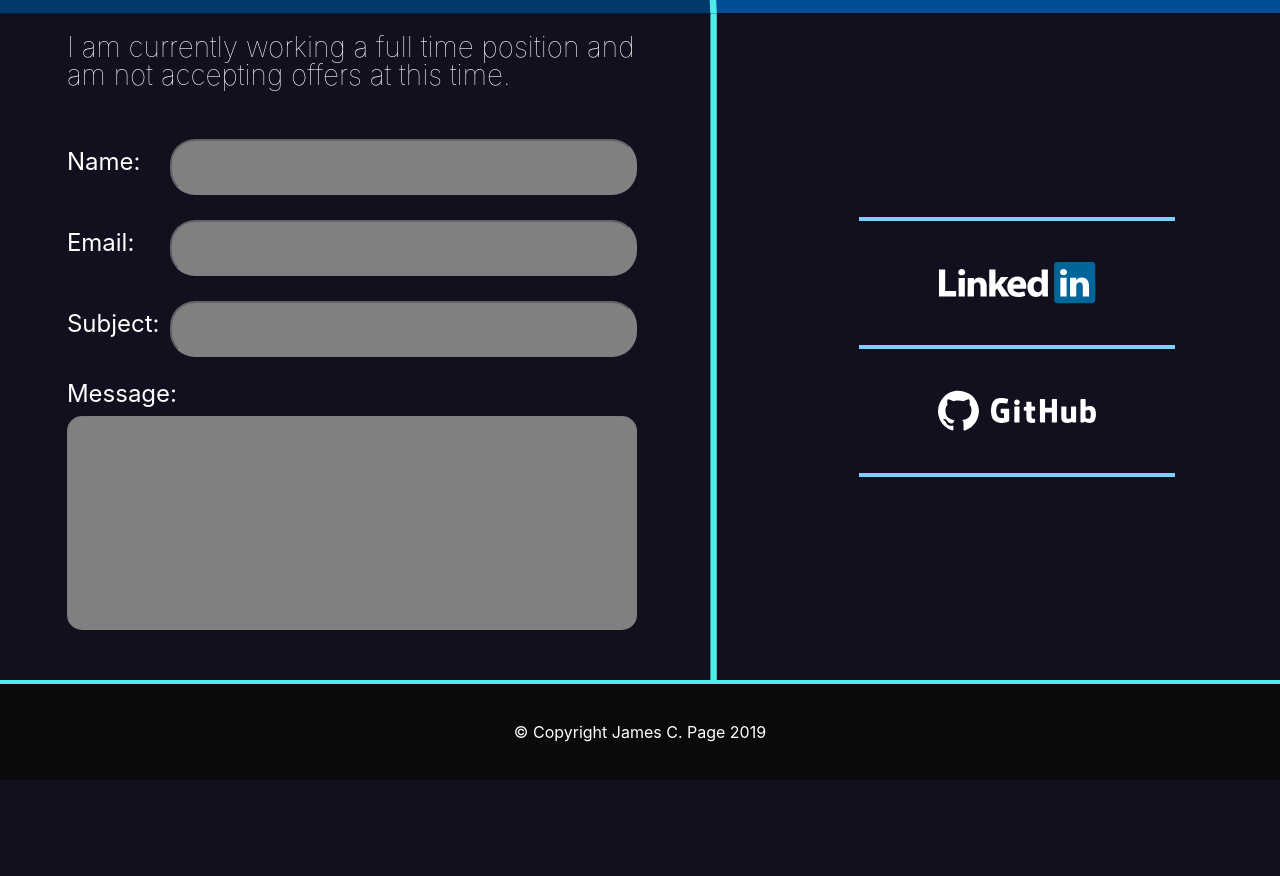
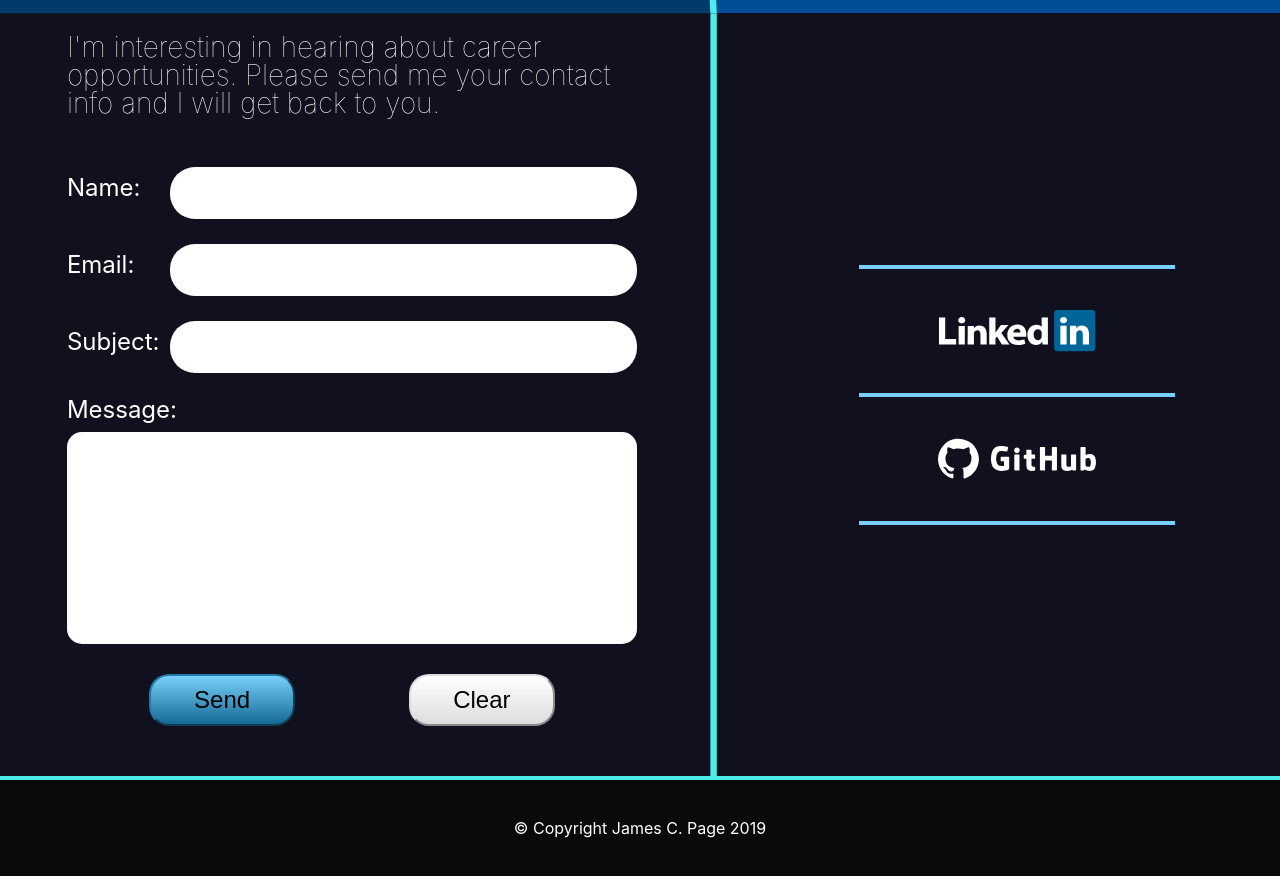
Before and after one commit to jamespagedev/james-page-portfolio-website, a React (Create React App) app: page / in a window 1280 px wide. Shown: the part 4460-5336 px from the top of the page. Before the commit the page ends 5240 px from the top, so only its background shows below. Built offline with nearby package versions, Linux system fonts and the light colour scheme; the HTML template or start-up script is replaced by a standard one.

Commit message:
update contact

```diff
--- a/src/components/ContactForm.js
+++ b/src/components/ContactForm.js
@@ -2,8 +2,7 @@ import React from 'react';
 import styled from 'styled-components';
 
 // globals
-// import { rWidths, Colors } from '../globals/CssMixins.js';
-import { rWidths } from '../globals/CssMixins.js';
+import { rWidths, Colors } from '../globals/CssMixins.js';
 
 //============================================ styles =============================================
 const DivContactContainer = styled.div`
@@ -138,8 +137,7 @@ const InputContact = styled.input`
   padding: 1.5rem;
   border-radius: 2.5rem;
   background-color: ${props => props.disabled === "disabled" ? 'gray' : 'white'};
-  border-bottom-color: ${props => props.disabled === "disabled" ? 'gray' : 'white'};
-  border-right-color: ${props => props.disabled === "disabled" ? 'gray' : 'white'};
+  border: none!important;
 
   @media (max-width: 3600px) {
     font-size: 5.6rem;
@@ -276,8 +274,7 @@ const Textarea = styled.textarea`
   resize: none;
   font-size: 6rem;
   background-color: ${props => props.disabled === "disabled" ? 'gray' : 'white'};
-  border-bottom-color: ${props => props.disabled === "disabled" ? 'gray' : 'white'};
-  border-right-color: ${props => props.disabled === "disabled" ? 'gray' : 'white'};
+  border: none;
 
   @media (max-width: 3600px) {
     font-size: 5.6rem;
@@ -355,173 +352,173 @@ const Textarea = styled.textarea`
   }
 `;
 
-// const DivButtons = styled.div`
-//   display: flex;
-//   justify-content: space-evenly;
-//   width: 100%;
-//   margin-bottom: 10rem;
+const DivButtons = styled.div`
+  display: flex;
+  justify-content: space-evenly;
+  width: 100%;
+  margin-bottom: 10rem;
 
-//   @media (max-width: 3500px) {
-//     margin-bottom: 7.5rem;
-//   }
+  @media (max-width: 3500px) {
+    margin-bottom: 7.5rem;
+  }
 
-//   @media (max-width: 2700px) {
-//     margin-bottom: 6rem;
-//   }
+  @media (max-width: 2700px) {
+    margin-bottom: 6rem;
+  }
 
-//   @media (max-width: 2600px) {
-//     margin-bottom: 5rem;
-//   }
+  @media (max-width: 2600px) {
+    margin-bottom: 5rem;
+  }
 
-//   @media (max-width: 2300px) {
-//     margin-bottom: 4rem;
-//   }
+  @media (max-width: 2300px) {
+    margin-bottom: 4rem;
+  }
 
-//   @media (max-width: 1800px) {
-//     margin-bottom: 3rem;
-//   }
-// `;
+  @media (max-width: 1800px) {
+    margin-bottom: 3rem;
+  }
+`;
 
-// const ButtonContact = styled.button`
-//   width: 20%;
-//   padding: 2rem 0;
-//   border-radius: 2rem;
-//   background-color: ${props => props.send ? Colors.Matisse : Colors.Alto};
-//   background: ${props => props.send ? 'linear-gradient(to top, #146a94, #78d0fb)' : 'linear-gradient(to top, #dddddd, #ffffff)'};
-//   border-color: ${props => props.send ? Colors.JellyBean : Colors.Alto};
-//   font-size: 6rem;
-//   outline: none;
-//   cursor: pointer;
-//   -webkit-tap-highlight-color: transparent;
-//   user-select: none;
+const ButtonContact = styled.button`
+  width: 20%;
+  padding: 2rem 0;
+  border-radius: 2rem;
+  background-color: ${props => props.send ? Colors.Matisse : Colors.Alto};
+  background: ${props => props.send ? 'linear-gradient(to top, #146a94, #78d0fb)' : 'linear-gradient(to top, #dddddd, #ffffff)'};
+  border-color: ${props => props.send ? Colors.JellyBean : Colors.Alto};
+  font-size: 6rem;
+  outline: none;
+  cursor: pointer;
+  -webkit-tap-highlight-color: transparent;
+  user-select: none;
 
-//   &:active {
-//     background: ${props => props.send ? 'linear-gradient(to top, #78d0fb, #146a94)' : 'linear-gradient(to top, #ffffff, #dddddd)'};
-//     text-decoration: none;
-//   }
+  &:active {
+    background: ${props => props.send ? 'linear-gradient(to top, #78d0fb, #146a94)' : 'linear-gradient(to top, #ffffff, #dddddd)'};
+    text-decoration: none;
+  }
 
-//   &:hover {
-//     font-weight: bold;
+  &:hover {
+    font-weight: bold;
 
-//     @media (max-width: ${rWidths.tablet}) {
-//       font-weight: normal;
-//     }
-//   }
+    @media (max-width: ${rWidths.tablet}) {
+      font-weight: normal;
+    }
+  }
 
-//   @media (max-width: 3600px) {
-//     font-size: 5.6rem;
-//   }
+  @media (max-width: 3600px) {
+    font-size: 5.6rem;
+  }
 
-//   @media (max-width: 3400px) {
-//     font-size: 5.4rem;
-//   }
+  @media (max-width: 3400px) {
+    font-size: 5.4rem;
+  }
 
-//   @media (max-width: 3300px) {
-//     font-size: 5.2rem;
-//   }
+  @media (max-width: 3300px) {
+    font-size: 5.2rem;
+  }
 
-//   @media (max-width: 3200px) {
-//     font-size: 5rem;
-//   }
+  @media (max-width: 3200px) {
+    font-size: 5rem;
+  }
 
-//   @media (max-width: 3100px) {
-//     font-size: 4.5rem;
-//   }
+  @media (max-width: 3100px) {
+    font-size: 4.5rem;
+  }
 
-//   @media (max-width: 2900px) {
-//     font-size: 4rem;
-//   }
+  @media (max-width: 2900px) {
+    font-size: 4rem;
+  }
 
-//   @media (max-width: 2800px) {
-//     font-size: 3.7rem;
-//   }
+  @media (max-width: 2800px) {
+    font-size: 3.7rem;
+  }
 
-//   @media (max-width: 2500px) {
-//     font-size: 3.4rem;
-//   }
+  @media (max-width: 2500px) {
+    font-size: 3.4rem;
+  }
 
-//   @media (max-width: 2400px) {
-//     font-size: 3.2rem;
-//   }
+  @media (max-width: 2400px) {
+    font-size: 3.2rem;
+  }
 
-//   @media (max-width: 2200px) {
-//     font-size: 2.8rem;
-//   }
+  @media (max-width: 2200px) {
+    font-size: 2.8rem;
+  }
 
-//   @media (max-width: 2000px) {
-//     font-size: 2.6rem;
-//   }
+  @media (max-width: 2000px) {
+    font-size: 2.6rem;
+  }
 
-//   @media (max-width: 1900px) {
-//     padding: 1rem 0;
-//     width: 18%;
-//   }
+  @media (max-width: 1900px) {
+    padding: 1rem 0;
+    width: 18%;
+  }
 
-//   @media (max-width: 1600px) {
-//     font-size: 2.4rem;
-//     width: 19%;
-//   }
+  @media (max-width: 1600px) {
+    font-size: 2.4rem;
+    width: 19%;
+  }
 
-//   @media (max-width: 1500px) {
-//     width: 20%;
-//   }
+  @media (max-width: 1500px) {
+    width: 20%;
+  }
 
-//   @media (max-width: 1400px) {
-//     width: 21%;
-//   }
+  @media (max-width: 1400px) {
+    width: 21%;
+  }
 
-//   @media (max-width: 1300px) {
-//     width: 23%;
-//   }
+  @media (max-width: 1300px) {
+    width: 23%;
+  }
 
-//   @media (max-width: ${rWidths.tablet}) {
-//     width: 24%;
-//   }
+  @media (max-width: ${rWidths.tablet}) {
+    width: 24%;
+  }
 
-//   @media (max-width: 1100px) {
-//     width: 25%;
-//   }
+  @media (max-width: 1100px) {
+    width: 25%;
+  }
 
-//   @media (max-width: 1000px) {
-//     width: 27%;
-//   }
+  @media (max-width: 1000px) {
+    width: 27%;
+  }
 
-//   @media (max-width: ${rWidths.phone}) {
-//     font-size: 3.2rem;
-//     padding: 1.5rem 0;
-//     width: 26%;
-//   }
+  @media (max-width: ${rWidths.phone}) {
+    font-size: 3.2rem;
+    padding: 1.5rem 0;
+    width: 26%;
+  }
 
-//   @media (max-width: 800px) {
-//     font-size: 2.8rem;
-//   }
+  @media (max-width: 800px) {
+    font-size: 2.8rem;
+  }
 
-//   @media (max-width: 700px) {
-//     font-size: 2.4rem;
-//   }
+  @media (max-width: 700px) {
+    font-size: 2.4rem;
+  }
 
-//   @media (max-width: 600px) {
-//     font-size: 1.8rem;
-//     width: 28%;
-//   }
+  @media (max-width: 600px) {
+    font-size: 1.8rem;
+    width: 28%;
+  }
 
-//   @media (max-width: 500px) {
-//     width: 32%;
-//   }
+  @media (max-width: 500px) {
+    width: 32%;
+  }
 
-//   @media (max-width: 450px) {
-//     width: 33.5%;
-//   }
+  @media (max-width: 450px) {
+    width: 33.5%;
+  }
 
-//   @media (max-width: 400px) {
-//     width: 35%;
-//   }
+  @media (max-width: 400px) {
+    width: 35%;
+  }
 
-//   @media (max-width: 350px) {
-//     padding: 1.2rem 0;
-//     width: 34%;
-//   }
-// `;
+  @media (max-width: 350px) {
+    padding: 1.2rem 0;
+    width: 34%;
+  }
+`;
 
 //=========================================== component ===========================================
 const ContactForm = props => {
@@ -530,24 +527,24 @@ const ContactForm = props => {
       <FormContact>
         <DivInput>
           <LabelContact htmlFor="name" name="true">Name:&nbsp;</LabelContact>
-          <InputContact type="text" name="name" id="name" disabled="disabled" value={props.contactData.name} onChange={props.handleChange} required />
+          <InputContact type="text" name="name" id="name" value={props.contactData.name} onChange={props.handleChange} required />
         </DivInput>
         <DivInput>
           <LabelContact htmlFor="email" email="true">Email:&nbsp;</LabelContact>
-          <InputContact type="email" name="email" id="email" disabled="disabled" value={props.contactData.email} onChange={props.handleChange} required />
+          <InputContact type="email" name="email" id="email" value={props.contactData.email} onChange={props.handleChange} required />
         </DivInput>
         <DivInput>
           <LabelContact htmlFor="subject" subject="true">Subject:&nbsp;</LabelContact>
-          <InputContact type="text" name="subject" id="subject" disabled="disabled" autoComplete="off" value={props.contactData.subject} onChange={props.handleChange} required />
+          <InputContact type="text" name="subject" id="subject" autoComplete="off" value={props.contactData.subject} onChange={props.handleChange} required />
         </DivInput>
         <DivTextArea>
           <LabelContact htmlFor="message">Message:</LabelContact>
-          <Textarea name="message" id="message" rows="6" disabled="disabled" value={props.contactData.message} onChange={props.handleChange} required />
+          <Textarea name="message" id="message" rows="6" value={props.contactData.message} onChange={props.handleChange} required />
         </DivTextArea>
-        {/* <DivButtons>
+        <DivButtons>
           <ButtonContact send type="button" onClick={ev => props.handleSend(ev)}>Send</ButtonContact>
           <ButtonContact type="button" onClick={ev => props.handleClear(ev)}>Clear</ButtonContact>
-        </DivButtons> */}
+        </DivButtons>
       </FormContact>
     </DivContactContainer>
   );
--- a/src/components/Portfolio/BotSection.js
+++ b/src/components/Portfolio/BotSection.js
@@ -220,7 +220,7 @@ const BotSection = props => {
     <SectionBot id="contact">
       <DivContactSection>
         {/* <H2ContactTitle>Looking to gain a position where I can use my dev skills to build great software. Lets chat... </H2ContactTitle> */}
-        <H2ContactTitle>I am currently working a full time position and am not accepting offers at this time.</H2ContactTitle>
+        <H2ContactTitle>I'm interesting in hearing about career opportunities. Please send me your contact info and I will get back to you.</H2ContactTitle>
         <ContactForm {...props} />
       </DivContactSection>
       <DivSocialMediaSection>
```
